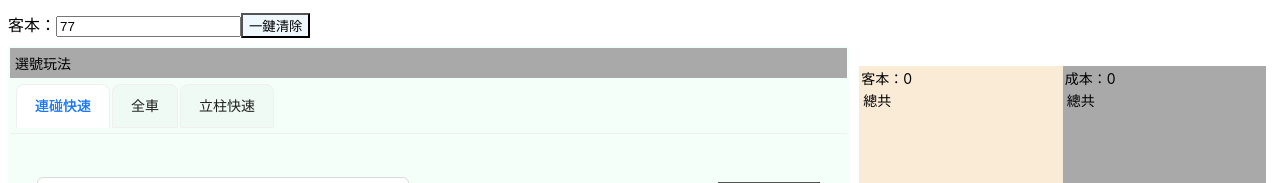
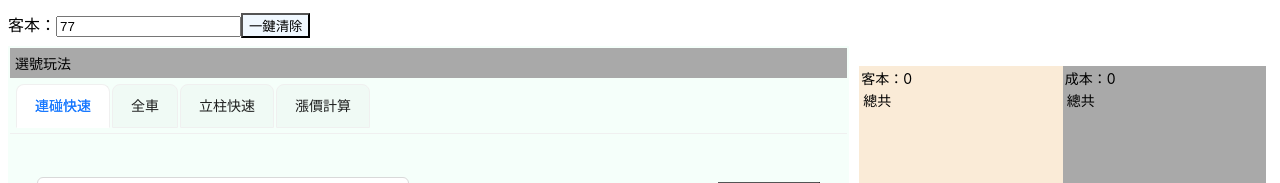
Before and after one commit to k19980506/539-caculator, a React (Create React App) app: page / in a window 1280 px wide. Shown: the top 183 px of the page. Built offline with nearby package versions, Linux system fonts and the light colour scheme.

Commit message:
Add new page

```diff
--- a/src/App.js
+++ b/src/App.js
@@ -13,10 +13,11 @@ import {
   Col,
   Row,
 } from "antd";
+import Car from "./Car";
+import dayjs from "dayjs";
 import NewLianPong from "./NewLianPong";
-import Car from "./Car";
 import NewZuPong from "./NewZuPong";
-import dayjs from "dayjs";
+import PriceIncrease from "./PriceIncrease";
 
 function App() {
   const [items, setItems] = useState([]);
@@ -127,6 +128,11 @@ function App() {
           ref={zuPongRef}
         />
       ),
+    },
+    {
+      key: "4",
+      label: "漲價計算",
+      children: <PriceIncrease />,
     },
   ];
 
--- /dev/null
+++ b/src/PriceIncrease.js
@@ -0,0 +1,8 @@
+import React, { useState } from "react";
+import { Col, Dropdown, Input, Row, Space } from "antd";
+
+const PriceIncrease = () => {
+  return "HelloWorld";
+};
+
+export default PriceIncrease;
```
